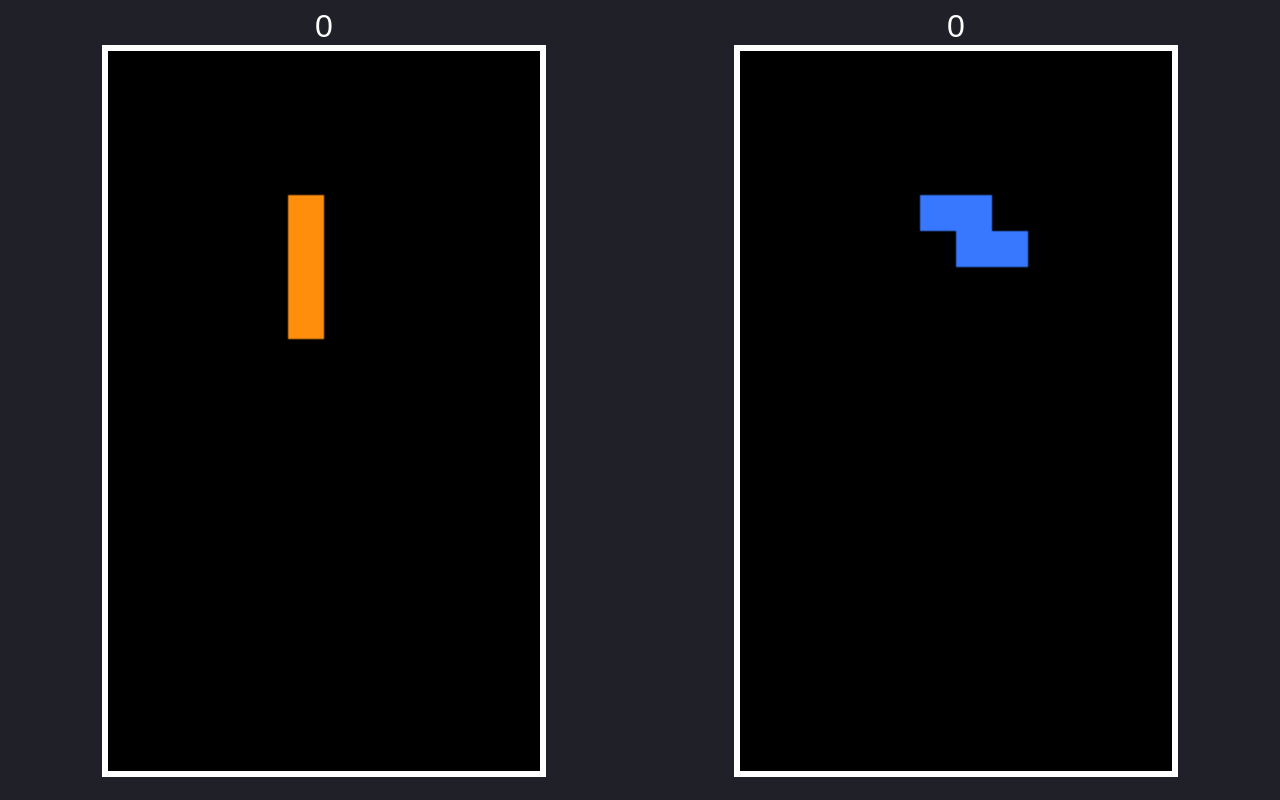
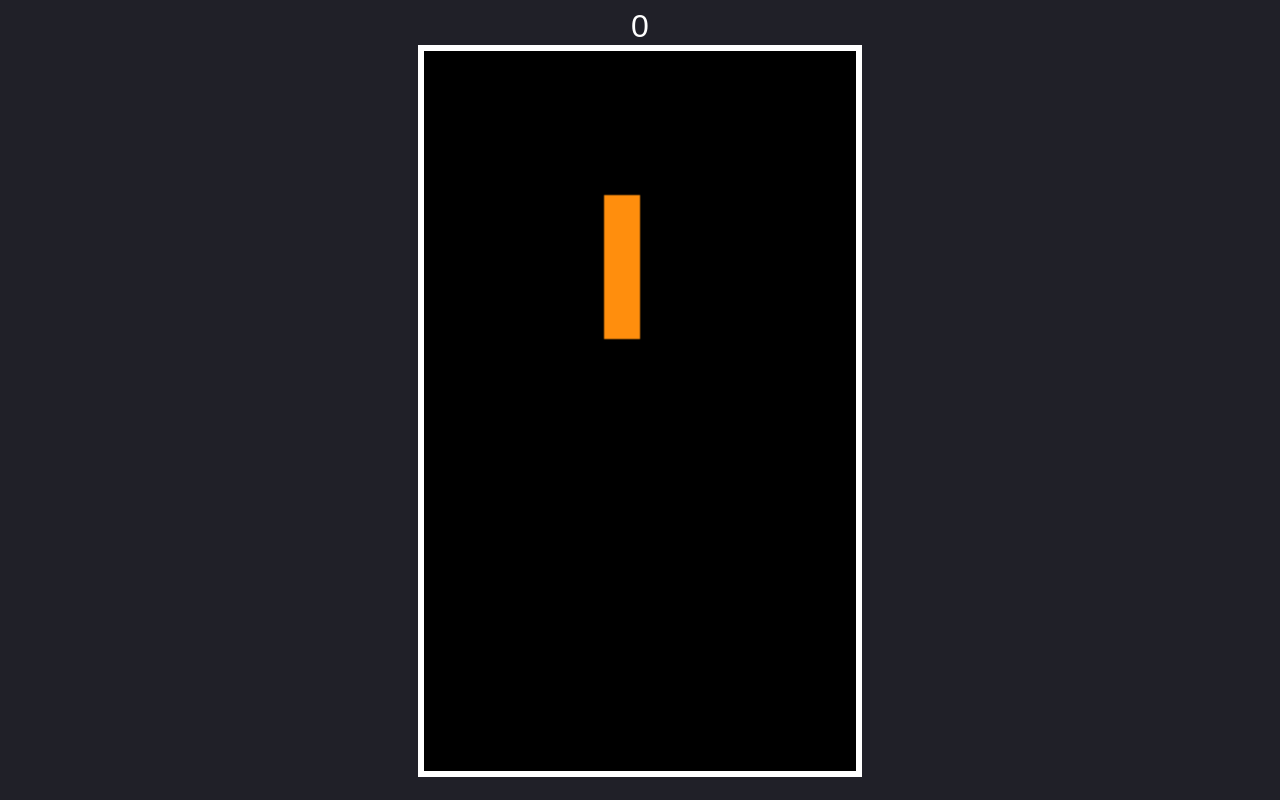
Before and after one commit to jacknehme/tetris-javascript, a plain HTML site: page tetris/index.html in a window 1280 px wide. Drawn offline with Linux system fonts and the light colour scheme.

Commit message:
Setup for multiple tetri, create and remove with TetrisManager

```diff
--- a/tetris/Player.js
+++ b/tetris/Player.js
@@ -14,6 +14,52 @@ class Player {
 
         this.reset();
     };
+
+    createPiece(type) {
+        if (type === 'T') {
+            return [
+                [0, 0, 0],
+                [1, 1, 1],
+                [0, 1, 0]
+            ];
+        } else if (type === 'O') {
+            return [
+                [2, 2],
+                [2, 2]
+            ];
+        } else if (type === 'L') {
+            return [
+                [0, 3, 0],
+                [0, 3, 0],
+                [0, 3, 3]
+            ];
+        } else if (type === 'J') {
+            return [
+                [0, 4, 0],
+                [0, 4, 0],
+                [4, 4, 0]
+            ];
+        } else if (type === 'I') {
+            return [
+                [0, 5, 0, 0],
+                [0, 5, 0, 0],
+                [0, 5, 0, 0],
+                [0, 5, 0, 0]
+            ];
+        } else if (type === 'S') {
+            return [
+                [0, 6, 6],
+                [6, 6, 0],
+                [0, 0, 0]
+            ];
+        } else if (type === 'Z') {
+            return [
+                [7, 7, 0],
+                [0, 7, 7],
+                [0, 0, 0]
+            ];
+        }
+    }
 
     drop() {
         this.pos.y++;
@@ -37,14 +83,14 @@ class Player {
 
     reset() {
         const pieces = 'ILJOTSZ';
-        this.matrix = createPiece(pieces[pieces.length * Math.random() | 0]);
+        this.matrix = this.createPiece(pieces[pieces.length * Math.random() | 0]);
         this.pos.y = 0;
         this.pos.x = (this.arena.matrix[0].length / 2 | 0) - (this.matrix[0].length / 2 | 0);
 
         if (this.arena.collide(this)) {
             this.arena.clear();
             this.score = 0;
-            //updateScore();
+            this.tetris.updateScore(this.score);
         }
     }
 
--- /dev/null
+++ b/tetris/TetrisManager.js
@@ -0,0 +1,27 @@
+class TetrisManager {
+    constructor(document) {
+        this.document = document;
+        this.template = document.getElementById('player-template');
+
+        this.instances = new Set;
+    };
+
+    createPlayer() {
+        const element = this.document
+            .importNode(this.template.content, true)
+            .children[0];
+
+        const tetris = new Tetris(element);
+        this.instances.add(tetris);
+
+        this.document.body.appendChild(tetris.element);
+
+        return tetris;
+    }
+
+    removePlayer(tetris) {
+        this.instances.delete(tetris);
+        this.document.body.removeChild(tetris.element);
+
+    }
+}
--- a/tetris/index.html
+++ b/tetris/index.html
@@ -25,19 +25,17 @@
 </head>
 
 <body>
-    <div class="player">
-        <div class="score"></div>
-        <canvas player="tetris" width="240" height="400"></canvas>
-    </div>
-
-    <div class="player">
-        <div class="score"></div>
-        <canvas player="tetris" width="240" height="400"></canvas>
-    </div>
+    <template id="player-template">
+        <div class="player">
+            <div class="score"></div>
+            <canvas class="tetris" width="240" height="400"></canvas>
+        </div>
+    </template>
 
     <script src="Arena.js"></script>
     <script src="Player.js"></script>
     <script src="Tetris.js"></script>
+    <script src="TetrisManager.js"></script>
     <script src="main.js"></script>
 
 </body>
--- a/tetris/main.js
+++ b/tetris/main.js
@@ -1,64 +1,12 @@
-function createPiece(type) {
-    if (type === 'T') {
-        return [
-            [0, 0, 0],
-            [1, 1, 1],
-            [0, 1, 0]
-        ];
-    } else if (type === 'O') {
-        return [
-            [2, 2],
-            [2, 2]
-        ];
-    } else if (type === 'L') {
-        return [
-            [0, 3, 0],
-            [0, 3, 0],
-            [0, 3, 3]
-        ];
-    } else if (type === 'J') {
-        return [
-            [0, 4, 0],
-            [0, 4, 0],
-            [4, 4, 0]
-        ];
-    } else if (type === 'I') {
-        return [
-            [0, 5, 0, 0],
-            [0, 5, 0, 0],
-            [0, 5, 0, 0],
-            [0, 5, 0, 0]
-        ];
-    } else if (type === 'S') {
-        return [
-            [0, 6, 6],
-            [6, 6, 0],
-            [0, 0, 0]
-        ];
-    } else if (type === 'Z') {
-        return [
-            [7, 7, 0],
-            [0, 7, 7],
-            [0, 0, 0]
-        ];
-    }
-}
-
-const tetri = [];
-
-const playerElements = document.querySelectorAll('.player');
-[...playerElements].forEach(element => {
-    const tetris = new Tetris(element);
-    tetri.push(tetris);
-});
-
+const tetrisManager = new TetrisManager(document);
+const localTetris = tetrisManager.createPlayer();
 
 const keyListener = (event => {
     [
         [65, 68, 81, 69, 83],
         [72, 75, 89, 73, 74],
     ].forEach((key, index) => {
-        const player = tetri[index].player;
+        const player = localTetris.player;
         if (event.type === 'keydown') {
             if (event.keyCode === key[0]) {
                 player.move(-1);
```
